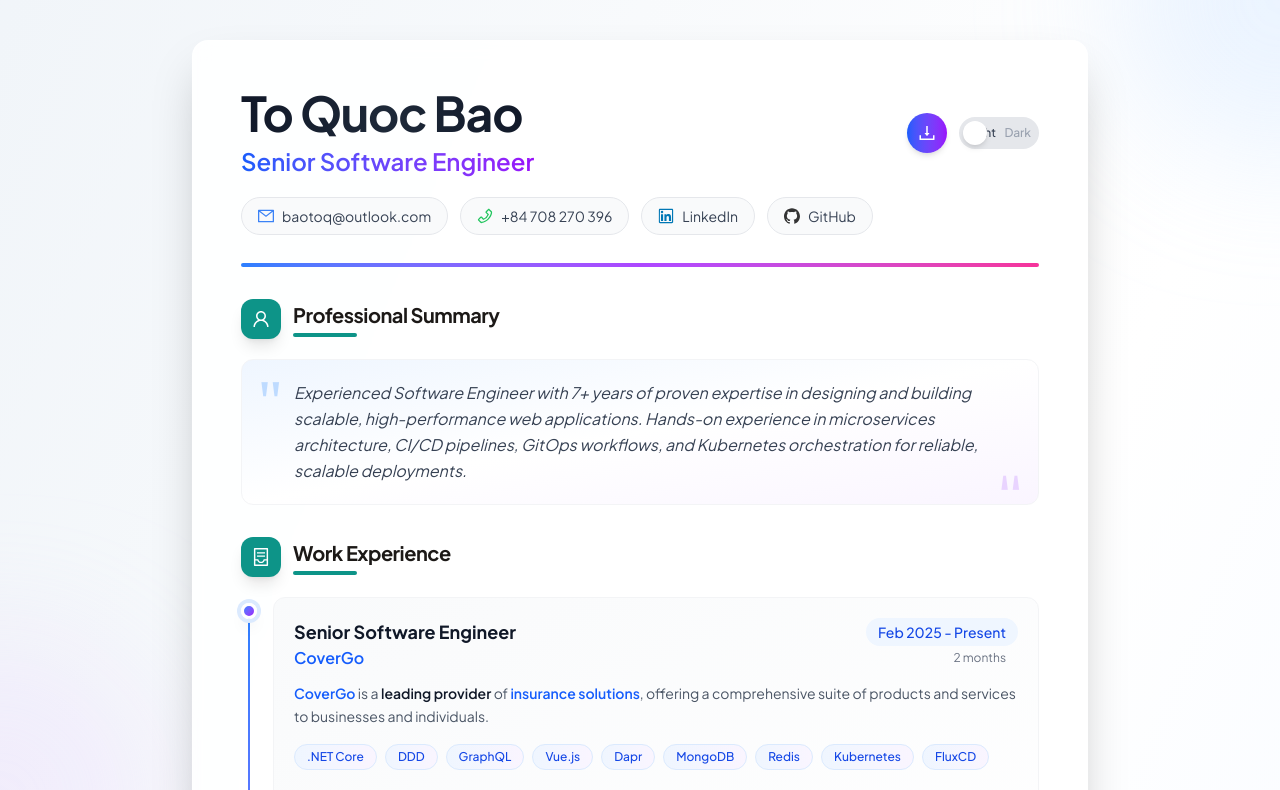
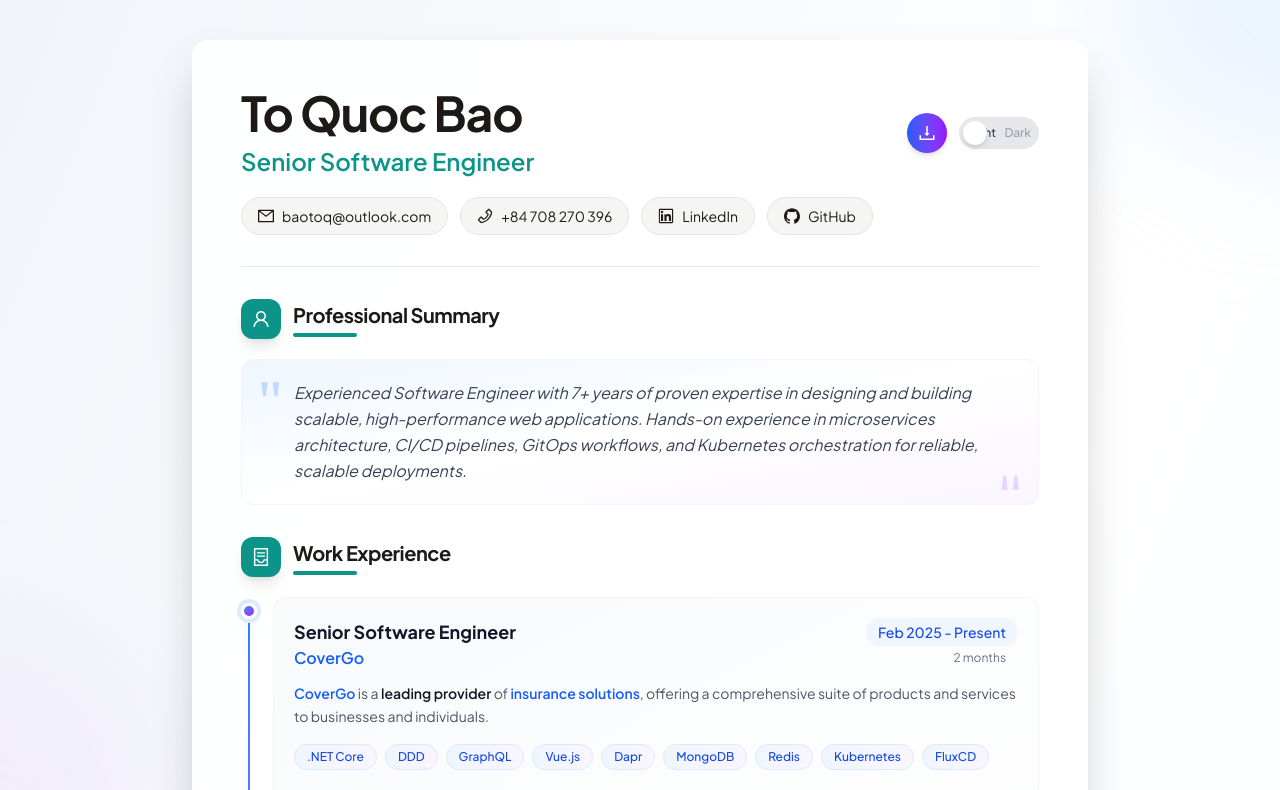
Before and after one commit to baotoq/resume, a Next.js app: page / in a window 1280 px wide. Shown: the top 790 px of the page. Built offline with nearby package versions, Linux system fonts and the light colour scheme; what @ant-design/nextjs-registry would draw is missing.

Commit message:
feat(02-04): update Header with warm earth tones and unified accent

```diff
--- a/src/components/resume/Header.tsx
+++ b/src/components/resume/Header.tsx
@@ -18,17 +18,17 @@ interface HeaderProps {
 export function Header({ name, title, contact, pdfButton, themeToggle }: HeaderProps) {
   return (
     <header className="relative pb-8">
-      {/* Decorative gradient line */}
-      <div className="absolute bottom-0 left-0 right-0 h-1 bg-gradient-to-r from-blue-500 via-purple-500 to-pink-500 rounded-full" />
+      {/* Subtle border line */}
+      <div className="absolute bottom-0 left-0 right-0 h-px bg-[var(--border)]" />
 
       <div className="flex flex-col gap-5">
         {/* Name, Title and PDF Button Row */}
         <div className="flex flex-col md:flex-row md:items-center md:justify-between gap-4">
           <div className="text-center md:text-left">
-            <h1 className="text-4xl md:text-5xl font-extrabold bg-gradient-to-r from-gray-900 via-gray-800 to-gray-900 bg-clip-text text-transparent tracking-tight">
+            <h1 className="text-4xl md:text-5xl font-bold text-[var(--foreground)] tracking-tight">
               {name}
             </h1>
-            <p className="text-xl md:text-2xl font-semibold bg-gradient-to-r from-blue-600 to-purple-600 bg-clip-text text-transparent mt-2">
+            <p className="text-xl md:text-2xl font-semibold text-[var(--accent)] mt-2">
               {title}
             </p>
           </div>
@@ -43,19 +43,19 @@ export function Header({ name, title, contact, pdfButton, themeToggle }: HeaderP
         <div className="flex flex-wrap items-center justify-center md:justify-start gap-3">
           <a
             href={`mailto:${contact.email}`}
-            className="group flex items-center gap-2 px-4 py-2 bg-gray-50 hover:bg-blue-50 rounded-full border border-gray-200 hover:border-blue-300 transition-all duration-300"
+            className="group flex items-center gap-2 px-4 py-2 bg-[var(--muted)] hover:bg-[var(--accent)]/10 rounded-full border border-[var(--border)] hover:border-[var(--accent)]/50 transition-all duration-200"
           >
-            <MailOutlined style={{ color: "#3b82f6" }} />
-            <span className="text-sm text-gray-700 group-hover:text-blue-600">{contact.email}</span>
+            <MailOutlined className="text-[var(--accent)]" />
+            <span className="text-sm text-[var(--foreground)] group-hover:text-[var(--accent)]">{contact.email}</span>
           </a>
 
           {contact.phone && (
             <a
               href={`tel:${contact.phone}`}
-              className="group flex items-center gap-2 px-4 py-2 bg-gray-50 hover:bg-green-50 rounded-full border border-gray-200 hover:border-green-300 transition-all duration-300"
+              className="group flex items-center gap-2 px-4 py-2 bg-[var(--muted)] hover:bg-[var(--accent)]/10 rounded-full border border-[var(--border)] hover:border-[var(--accent)]/50 transition-all duration-200"
             >
-              <PhoneOutlined style={{ color: "#22c55e" }} />
-              <span className="text-sm text-gray-700 group-hover:text-green-600">{contact.phone}</span>
+              <PhoneOutlined className="text-[var(--accent)]" />
+              <span className="text-sm text-[var(--foreground)] group-hover:text-[var(--accent)]">{contact.phone}</span>
             </a>
           )}
 
@@ -64,10 +64,10 @@ export function Header({ name, title, contact, pdfButton, themeToggle }: HeaderP
               href={contact.linkedin}
               target="_blank"
               rel="noopener noreferrer"
-              className="group flex items-center gap-2 px-4 py-2 bg-gray-50 hover:bg-blue-50 rounded-full border border-gray-200 hover:border-blue-400 transition-all duration-300"
+              className="group flex items-center gap-2 px-4 py-2 bg-[var(--muted)] hover:bg-[var(--accent)]/10 rounded-full border border-[var(--border)] hover:border-[var(--accent)]/50 transition-all duration-200"
             >
-              <LinkedinOutlined style={{ color: "#0077b5" }} />
-              <span className="text-sm text-gray-700 group-hover:text-blue-700">LinkedIn</span>
+              <LinkedinOutlined className="text-[var(--accent)]" />
+              <span className="text-sm text-[var(--foreground)] group-hover:text-[var(--accent)]">LinkedIn</span>
             </a>
           )}
 
@@ -76,10 +76,10 @@ export function Header({ name, title, contact, pdfButton, themeToggle }: HeaderP
               href={contact.github}
               target="_blank"
               rel="noopener noreferrer"
-              className="group flex items-center gap-2 px-4 py-2 bg-gray-50 hover:bg-gray-100 rounded-full border border-gray-200 hover:border-gray-400 transition-all duration-300"
+              className="group flex items-center gap-2 px-4 py-2 bg-[var(--muted)] hover:bg-[var(--accent)]/10 rounded-full border border-[var(--border)] hover:border-[var(--accent)]/50 transition-all duration-200"
             >
-              <GithubOutlined style={{ color: "#333" }} />
-              <span className="text-sm text-gray-700 group-hover:text-gray-900">GitHub</span>
+              <GithubOutlined className="text-[var(--accent)]" />
+              <span className="text-sm text-[var(--foreground)] group-hover:text-[var(--accent)]">GitHub</span>
             </a>
           )}
         </div>
```
